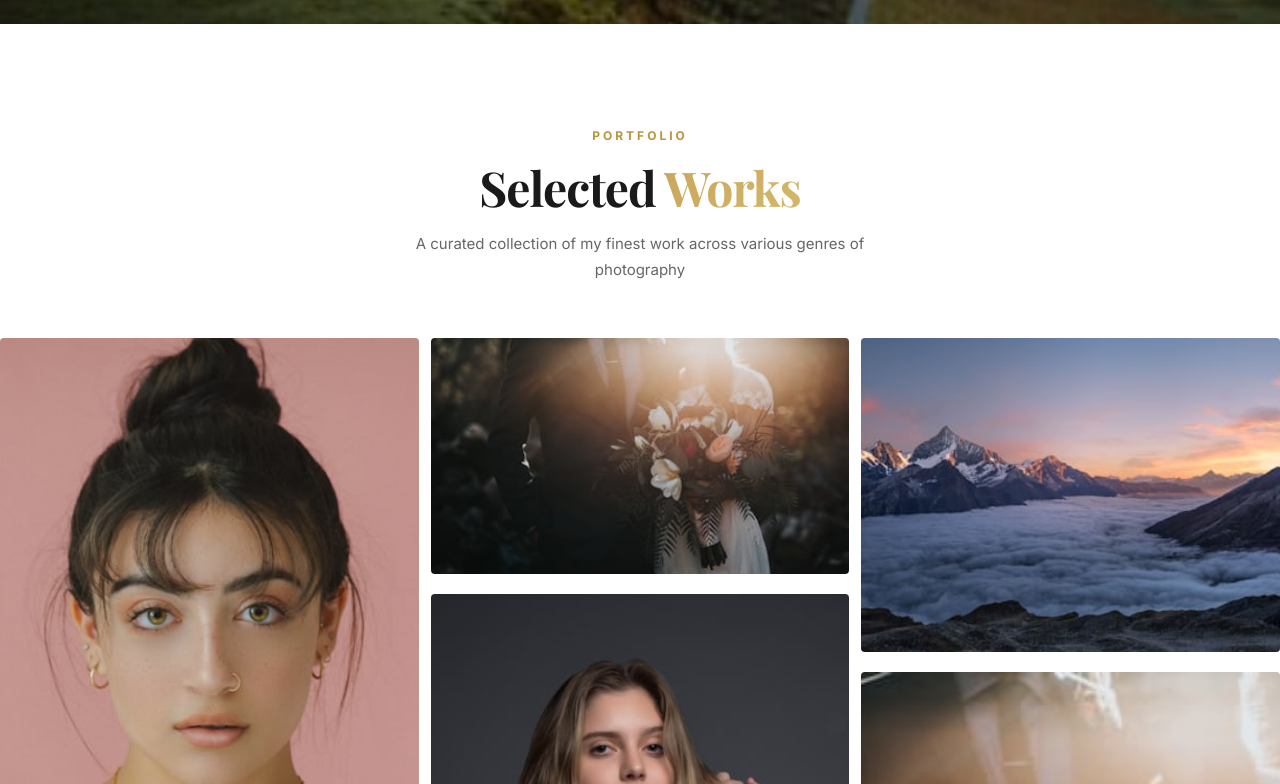
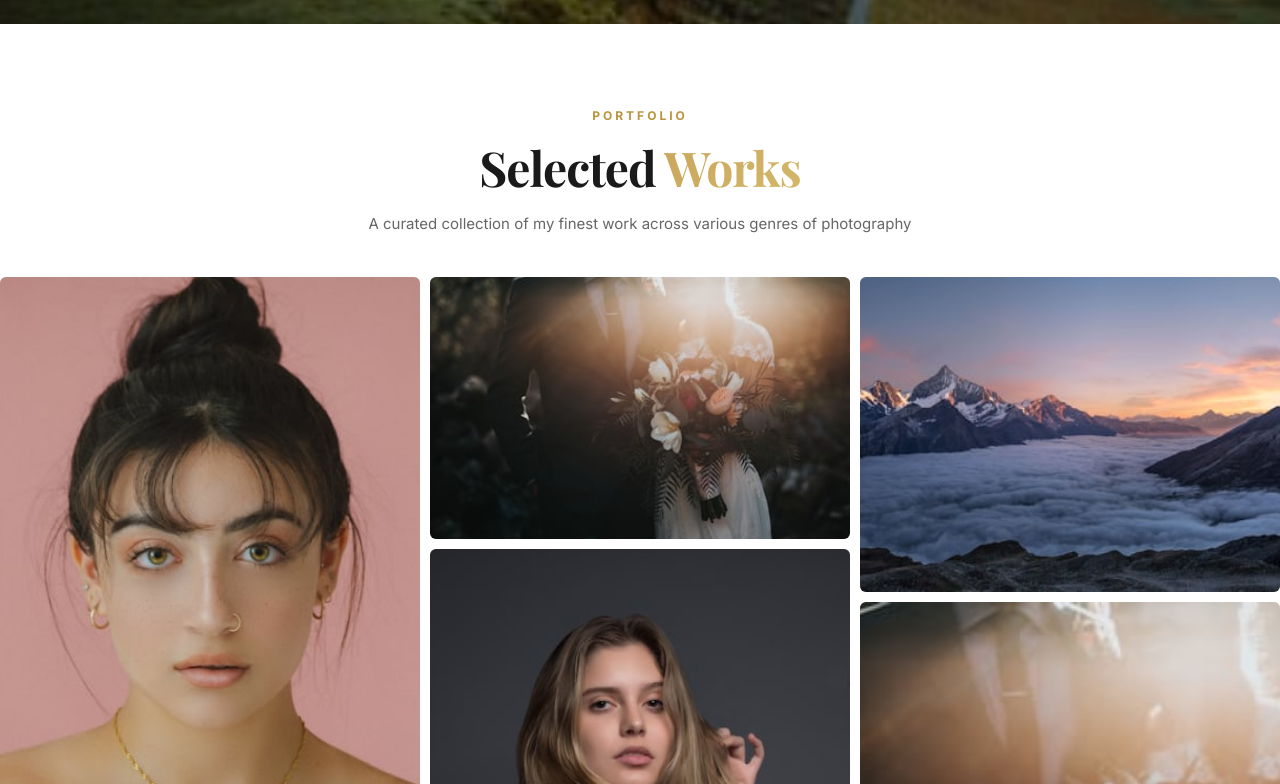
Before and after one commit to pittisunilkumar3/photo, a Next.js app: page / in a window 1280 px wide. Shown: the part 776-1560 px from the top of the page. Built offline with nearby package versions, Linux system fonts and the light colour scheme; a web font is replaced by a local one.

Commit message:
Masonry gallery: full-width edge-to-edge, vertical extension based on image ratio

```diff
--- a/src/app/globals.css
+++ b/src/app/globals.css
@@ -57,7 +57,7 @@ body {
   display: grid;
   grid-template-columns: 1fr 1fr;
   align-items: center;
-  max-width: 1400px;
+  max-width: 1920px;
   margin: 0 auto;
   padding: 0 60px;
   gap: 60px;
@@ -128,7 +128,7 @@ body {
   font-size: 16px;
   line-height: 1.8;
   color: rgba(255,255,255,0.6);
-  max-width: 480px;
+  max-width: 600px;
   margin-left: auto;
   margin-right: auto;
   margin-bottom: 40px;
@@ -285,7 +285,7 @@ body {
 
 /* ===== SECTIONS ===== */
 .section {
-  padding: 100px 40px;
+  padding: 100px 0;
 }
 .section-alt { background: var(--bg-alt); }
 
@@ -322,7 +322,7 @@ body {
 .section-desc {
   font-size: 15px;
   color: var(--secondary);
-  max-width: 500px;
+  max-width: 600px;
   margin: 0 auto;
   line-height: 1.7;
 }
@@ -355,7 +355,7 @@ body {
   color: white;
   font-style: italic;
   text-align: center;
-  max-width: 700px;
+  max-width: 900px;
   padding: 0 40px;
   line-height: 1.5;
 }
@@ -406,7 +406,7 @@ body {
   display: grid;
   grid-template-columns: repeat(3, 1fr);
   gap: 16px;
-  max-width: 1400px;
+  max-width: 1920px;
   margin: 0 auto;
 }
 
@@ -491,7 +491,7 @@ body {
   display: grid;
   grid-template-columns: 1fr 1fr;
   gap: 80px;
-  max-width: 1200px;
+  max-width: 1920px;
   margin: 0 auto;
   align-items: center;
 }
@@ -565,7 +565,7 @@ body {
   display: grid;
   grid-template-columns: repeat(3, 1fr);
   gap: 20px;
-  max-width: 1200px;
+  max-width: 1920px;
   margin: 0 auto;
 }
 
@@ -702,7 +702,7 @@ body {
 /* ===== CONTACT ===== */
 .contact-grid {
   display: grid; grid-template-columns: 1fr 1.5fr;
-  gap: 48px; max-width: 1200px; margin: 0 auto;
+  gap: 48px; max-width: 1920px; margin: 0 auto;
 }
 
 .contact-info-card {
@@ -774,7 +774,7 @@ body {
 
 .footer-grid {
   display: grid; grid-template-columns: 1.5fr 1fr 1fr 1fr;
-  gap: 48px; max-width: 1200px; margin: 0 auto 40px;
+  gap: 48px; max-width: 1920px; margin: 0 auto 40px;
 }
 
 .footer-brand p { font-size: 13px; line-height: 1.7; color: #999; margin: 12px 0 20px; }
@@ -799,7 +799,7 @@ body {
 .footer-links a:hover { color: var(--accent); padding-left: 4px; }
 
 .footer-bottom {
-  max-width: 1200px; margin: 0 auto; padding-top: 30px;
+  max-width: 1920px; margin: 0 auto; padding-top: 30px;
   border-top: 1px solid rgba(255,255,255,0.1);
   display: flex; justify-content: space-between;
 }
--- a/src/app/page.tsx
+++ b/src/app/page.tsx
@@ -204,8 +204,8 @@ export default function Home() {
       </section>
 
       {/* ==================== PORTFOLIO ==================== */}
-      <section id="portfolio" className="section" style={{ padding: "100px 0 0" }}>
-        <div className="section-header">
+      <section id="portfolio" style={{ padding: "80px 0 0" }}>
+        <div className="section-header" style={{ padding: "0 40px", marginBottom: 40 }}>
           <div className="section-label">Portfolio</div>
           <h2 className="section-title">Selected <span>Works</span></h2>
           <p className="section-desc">A curated collection of my finest work across various genres of photography</p>
--- a/src/components/ui/masonry-gallery.tsx
+++ b/src/components/ui/masonry-gallery.tsx
@@ -3,31 +3,33 @@
 import React from "react";
 import { useInView } from "framer-motion";
 
-// Photo data with mixed aspect ratios for masonry effect
-const columns: { src: string; alt: string; ratio: number; tall: boolean }[][] = [
-  // Column 1
+const columns: { src: string; alt: string; aspect: string }[][] = [
+  // Column 1 — mix of tall and wide
   [
-    { src: "/images/portrait1.jpg", alt: "Golden Hour Portrait", ratio: 3 / 4, tall: true },
-    { src: "/images/landscape2.jpg", alt: "Mountain Serenity", ratio: 16 / 9, tall: false },
-    { src: "/images/wedding2.jpg", alt: "First Dance", ratio: 4 / 3, tall: false },
-    { src: "/images/street2.jpg", alt: "City Lights", ratio: 3 / 4, tall: true },
-    { src: "/images/landscape1.jpg", alt: "Alpine Dawn", ratio: 16 / 9, tall: false },
+    { src: "/images/portrait1.jpg", alt: "Golden Hour Portrait", aspect: "3 / 4" },
+    { src: "/images/landscape2.jpg", alt: "Mountain Serenity", aspect: "16 / 10" },
+    { src: "/images/wedding2.jpg", alt: "First Dance", aspect: "4 / 5" },
+    { src: "/images/street2.jpg", alt: "City Lights", aspect: "3 / 4" },
+    { src: "/images/landscape1.jpg", alt: "Alpine Dawn", aspect: "16 / 10" },
+    { src: "/images/portrait2.jpg", alt: "Natural Beauty", aspect: "2 / 3" },
   ],
   // Column 2
   [
-    { src: "/images/wedding1.jpg", alt: "Eternal Love", ratio: 16 / 9, tall: false },
-    { src: "/images/portrait2.jpg", alt: "Natural Beauty", ratio: 3 / 4, tall: true },
-    { src: "/images/arch1.jpg", alt: "Modern Lines", ratio: 4 / 3, tall: false },
-    { src: "/images/hero1.jpg", alt: "Studio Vision", ratio: 3 / 4, tall: true },
-    { src: "/images/street1.jpg", alt: "Urban Nights", ratio: 16 / 9, tall: false },
+    { src: "/images/wedding1.jpg", alt: "Eternal Love", aspect: "16 / 10" },
+    { src: "/images/portrait2.jpg", alt: "Natural Beauty", aspect: "3 / 4" },
+    { src: "/images/arch1.jpg", alt: "Modern Lines", aspect: "4 / 3" },
+    { src: "/images/hero1.jpg", alt: "Studio Vision", aspect: "2 / 3" },
+    { src: "/images/street1.jpg", alt: "Urban Nights", aspect: "16 / 10" },
+    { src: "/images/wedding2.jpg", alt: "Wedding Dance", aspect: "4 / 5" },
   ],
   // Column 3
   [
-    { src: "/images/landscape1.jpg", alt: "Alpine Dawn", ratio: 4 / 3, tall: false },
-    { src: "/images/wedding1.jpg", alt: "Wedding Bells", ratio: 3 / 4, tall: true },
-    { src: "/images/portrait1.jpg", alt: "Soft Light", ratio: 16 / 9, tall: false },
-    { src: "/images/landscape2.jpg", alt: "Misty Mountains", ratio: 3 / 4, tall: true },
-    { src: "/images/arch1.jpg", alt: "Glass & Steel", ratio: 16 / 9, tall: false },
+    { src: "/images/landscape1.jpg", alt: "Alpine Dawn", aspect: "4 / 3" },
+    { src: "/images/wedding1.jpg", alt: "Wedding Bells", aspect: "3 / 4" },
+    { src: "/images/portrait1.jpg", alt: "Soft Light", aspect: "2 / 3" },
+    { src: "/images/landscape2.jpg", alt: "Misty Mountains", aspect: "16 / 10" },
+    { src: "/images/arch1.jpg", alt: "Glass & Steel", aspect: "3 / 4" },
+    { src: "/images/street1.jpg", alt: "Night Stories", aspect: "4 / 5" },
   ],
 ];
 
@@ -37,16 +39,17 @@ export function MasonryGallery() {
       <div style={{
         display: "grid",
         gridTemplateColumns: "repeat(3, 1fr)",
-        gap: 12,
+        gap: 10,
+        alignItems: "start",
       }}>
         {columns.map((col, colIndex) => (
-          <div key={colIndex} style={{ display: "grid", gap: 20 }}>
+          <div key={colIndex} style={{ display: "flex", flexDirection: "column", gap: 10 }}>
             {col.map((photo, i) => (
               <MasonryImage
                 key={`${colIndex}-${i}`}
                 src={photo.src}
                 alt={photo.alt}
-                ratio={photo.ratio}
+                aspect={photo.aspect}
               />
             ))}
           </div>
@@ -56,29 +59,32 @@ export function MasonryGallery() {
   );
 }
 
-function MasonryImage({ src, alt, ratio }: { src: string; alt: string; ratio: number }) {
+function MasonryImage({ src, alt, aspect }: { src: string; alt: string; aspect: string }) {
   const ref = React.useRef(null);
-  const isInView = useInView(ref, { once: true, margin: "-50px" });
+  const isInView = useInView(ref, { once: true, margin: "-80px" });
   const [loaded, setLoaded] = React.useState(false);
+  const [hovered, setHovered] = React.useState(false);
 
   return (
     <div
       ref={ref}
+      onMouseEnter={() => setHovered(true)}
+      onMouseLeave={() => setHovered(false)}
       style={{
         position: "relative",
         width: "100%",
-        aspectRatio: `${ratio}`,
-        borderRadius: 4,
+        aspectRatio: aspect,
         overflow: "hidden",
-        background: "#f0efe8",
-        border: "none",
+        background: "#eae8e0",
         cursor: "pointer",
+        borderRadius: 6,
       }}
     >
       <img
         alt={alt}
         src={src}
         loading="lazy"
+        draggable={false}
         onLoad={() => setLoaded(true)}
         style={{
           width: "100%",
@@ -86,37 +92,30 @@ function MasonryImage({ src, alt, ratio }: { src: string; alt: string; ratio: nu
           objectFit: "cover",
           display: "block",
           opacity: isInView && loaded ? 1 : 0,
-          transform: isInView && loaded ? "scale(1)" : "scale(1.05)",
-          transition: "opacity 0.8s ease-in-out, transform 0.8s ease-in-out",
+          transform: isInView && loaded
+            ? hovered ? "scale(1.06)" : "scale(1)"
+            : "scale(1.08)",
+          transition: hovered
+            ? "transform 0.4s ease"
+            : "opacity 0.8s ease-in-out, transform 0.8s ease-in-out",
         }}
       />
-      {/* Hover overlay */}
+      {/* Gradient overlay on hover */}
       <div style={{
         position: "absolute",
         inset: 0,
-        background: "linear-gradient(to top, rgba(0,0,0,0.6) 0%, transparent 50%)",
-        opacity: 0,
+        background: "linear-gradient(to top, rgba(0,0,0,0.7) 0%, rgba(0,0,0,0.1) 40%, transparent 100%)",
+        opacity: hovered ? 1 : 0,
         transition: "opacity 0.3s ease",
+        pointerEvents: "none",
         display: "flex",
         alignItems: "flex-end",
-        padding: 16,
-        pointerEvents: "none",
-      }} />
-      <div
-        style={{
-          position: "absolute",
-          inset: 0,
-          display: "flex",
-          alignItems: "center",
-          justifyContent: "center",
-        }}
-        onMouseEnter={(e) => {
-          (e.currentTarget.previousElementSibling as HTMLDivElement).style.opacity = "1";
-        }}
-        onMouseLeave={(e) => {
-          (e.currentTarget.previousElementSibling as HTMLDivElement).style.opacity = "0";
-        }}
-      />
+        padding: "16px 20px",
+      }}>
+        <div style={{ color: "#fff" }}>
+          <p style={{ fontSize: 16, fontWeight: 600, margin: 0 }}>{alt}</p>
+        </div>
+      </div>
     </div>
   );
 }
```
